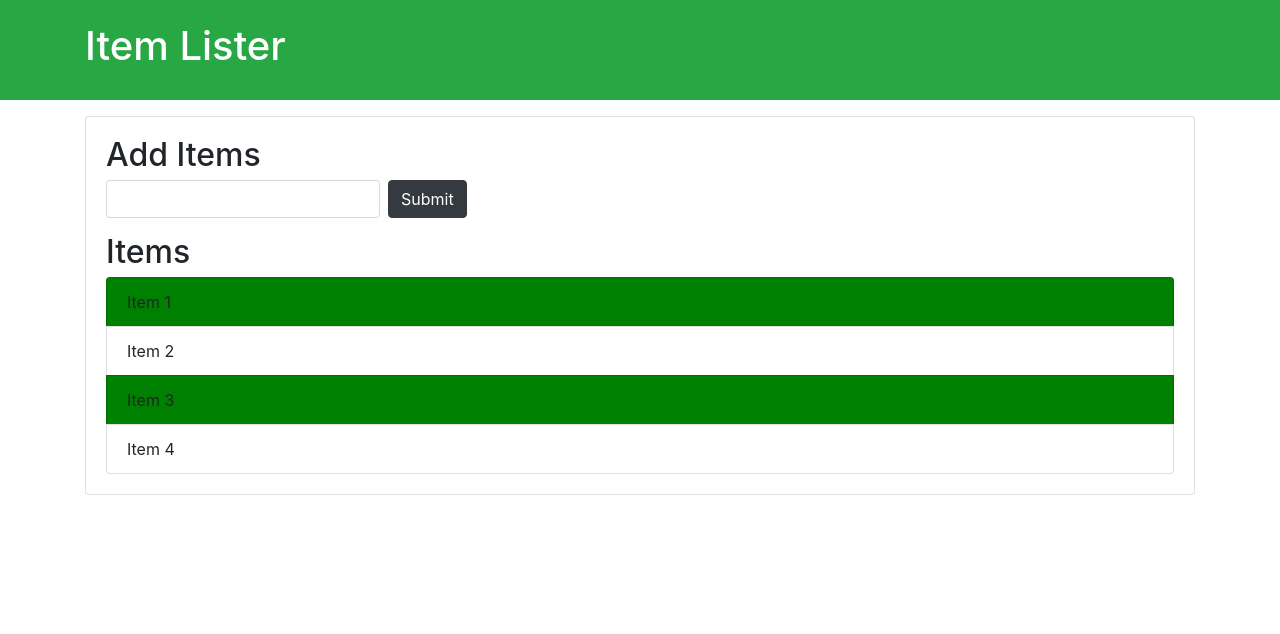
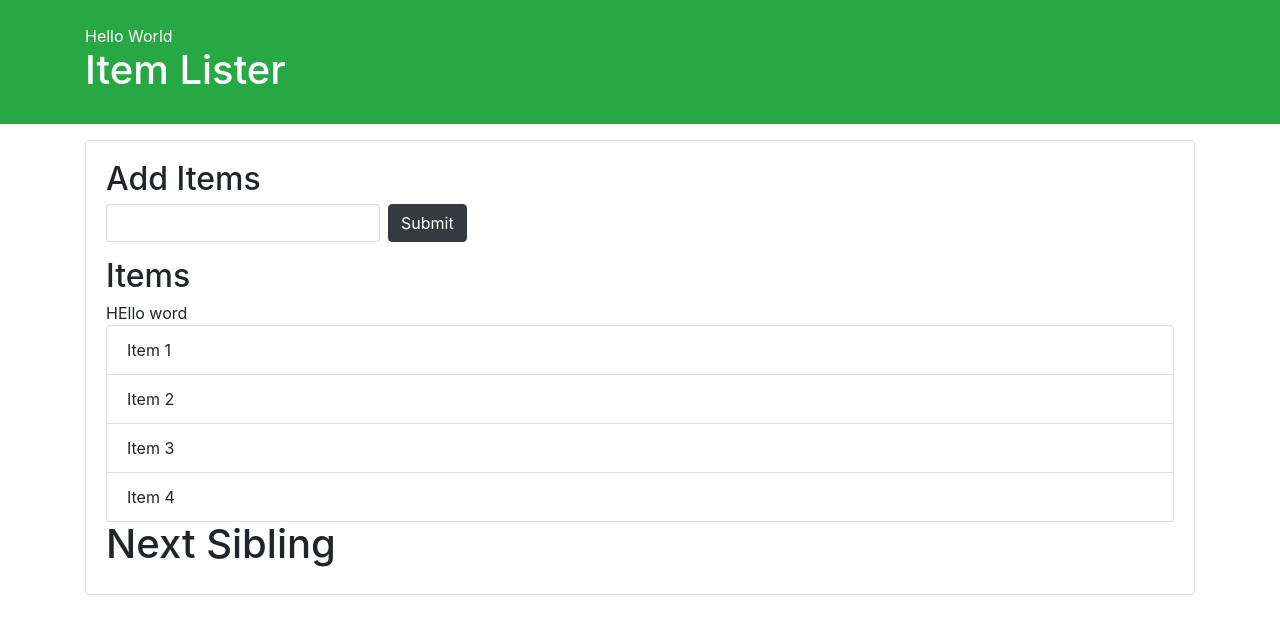
Before and after one commit to tusharbhange/ExpenseTracker, a plain HTML site: page index.html in a window 1280 px wide. Drawn offline with nearby package versions, Linux system fonts and the light colour scheme.

Commit message:
Added Element using DOM

```diff
--- a/demo.js
+++ b/demo.js
@@ -68,13 +68,130 @@
 
 // Querry Selector All
 
-var titles = document.querySelectorAll('title');
+// var titles = document.querySelectorAll('title');
 
-console.log(titles);
+// console.log(titles);
 
-var odd = document.querySelectorAll('li:nth-child(odd)');
+// var odd = document.querySelectorAll('li:nth-child(odd)');
 
-for(var i=0;i<odd.length;i++)
-{
-    odd[i].style.backgroundColor='green';
-}
+// for(var i=0;i<odd.length;i++)
+// {
+//     odd[i].style.backgroundColor='green';
+// }
+
+
+
+//Traversing the DOM
+
+
+//ParentNode
+// var itemList =  document.querySelector('#items');
+// console.log(itemList.parentNode);
+// itemList.parentNode.style.backgroundColor='skyblue';
+
+//LastElementChild
+
+// var itemList =  document.querySelector('#items');
+// console.log(itemList.parentElement);
+// itemList.parentElement.style.backgroundColor='skyblue';
+
+// //Children
+// var itemList =  document.querySelector('#items');
+// console.log(itemList.children);
+// itemList.children.style.backgroundColor='skyblue';
+
+// //FirstChild
+// var itemList =  document.querySelector('#items');
+// console.log(itemList.firstChild);
+// //First ElementChild
+// console.log(itemList.firstElementChild);
+
+//LastChild
+
+// var itemList =  document.querySelector('#items');
+
+// console.log(itemList.lastChild);
+
+// // lastElementChild
+
+// console.log(itemList.lastElementChild);
+// itemList.lastElementChild.textContent='Hello 4';
+
+
+//nextSibling
+
+// var itemList =  document.querySelector('#items');
+
+// console.log(itemList.nextSibling);
+
+// console.log(itemList.nextElementSibling);
+
+// itemList.nextElementSibling.textContent='Level Up';
+
+//previousSibling
+var itemList =  document.querySelector('#items');
+
+// console.log(itemList.previousSibling);
+
+// console.log(itemList.previousElementSibling);
+
+//previousElementSibling
+
+// console.log(itemList.previousElementSibling);
+// itemList.previousElementSibling.style.color='Green';
+
+//Create Element
+
+//Create a div
+
+var newDiv = document.createElement('div');
+
+// Add class
+newDiv.className='hello';
+
+//Add Id
+newDiv.id = 'hello1';
+
+// Add Attr
+
+newDiv.setAttribute('title','Hello Div');
+
+//Create text node
+
+var newDivText  = document.createTextNode('Hello World');
+
+//Add text to div
+
+newDiv.appendChild(newDivText);
+
+var containerBelow = document.querySelector('header .container');
+
+var h1=document.querySelector('header h1');
+
+console.log(newDiv);
+
+containerBelow.insertBefore(newDiv,h1);
+
+//Add Node before Item 1
+
+var newDiv1 = document.createElement('div');
+
+// Add class
+newDiv1.className='hello1';
+
+//Add Id
+newDiv1.id = 'hello12';
+
+// Add Attr
+
+newDiv1.setAttribute('title','Hello Div');
+
+//Create text node
+
+var newDivText1  = document.createTextNode('HEllo word');
+
+var belowItems= document.querySelector('.list-group');
+
+var AboveItem1=document.querySelector('.list-group-item');
+
+belowItems.insertBefore(newDivText1,AboveItem1);
--- a/index.html
+++ b/index.html
@@ -27,6 +27,7 @@
       <li class="list-group-item">Item 3</li>
       <li class="list-group-item">Item 4</li>
     </ul>
+    <h1>Next Sibling</h1>
    </div>
   </div>
 </body>
```
